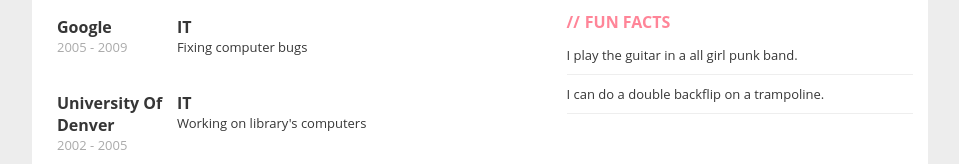
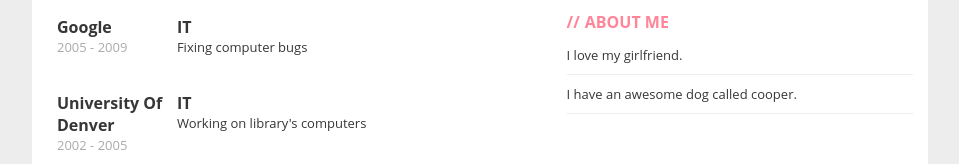
Before and after one commit to ssheedeh/homework16, a plain HTML site: page index.html in a window 1280 px wide. Shown: the part 709-873 px from the top of the page, without its empty margins (160-1119 px from the left). Drawn offline with Linux system fonts and the light colour scheme.

Commit message:
factsAreAdded
Some Speciasl things about me

```diff
--- a/index.html
+++ b/index.html
@@ -181,10 +181,10 @@
         </ul>
       </section>
       <section>
-        <h2>Fun Facts</h2>
+        <h2>About Me</h2>
         <ul id="factsList">
-          <li>I play the guitar in a all girl punk band.</li>
-          <li>I can do a double backflip on a trampoline.</li>
+          <li>I love my girlfriend.</li>
+          <li>I have an awesome dog called cooper.</li>
         </ul>
       </section>
     </div>
```
